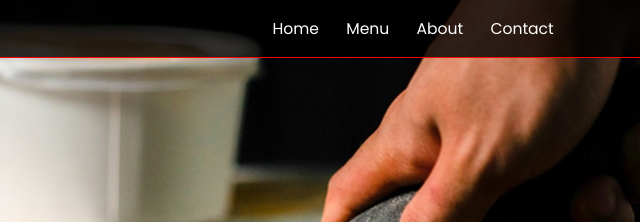
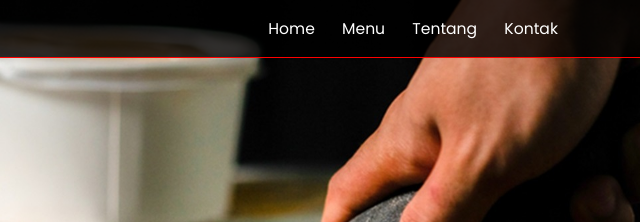
Before and after one commit to rifqimuzhaffar/Project-Basic, a plain HTML site: page index.html in a window 1280 px wide. Shown: the top 222 px of the page, 246-886 px from the left. Drawn offline with nearby package versions, Linux system fonts and the light colour scheme.

Commit message:
merubah tulisan menu about dan contact menjadi bahasa indo

```diff
--- a/index.html
+++ b/index.html
@@ -28,8 +28,8 @@
       <div class="navbar-nav">
         <a href="#home">Home</a>
         <a href="#menu">Menu</a>
-        <a href="#about">About</a>
-        <a href="#contact">Contact</a>
+        <a href="#about">Tentang</a>
+        <a href="#contact">Kontak</a>
       </div>
 
       <div class="navbar-extra">
@@ -73,7 +73,9 @@
       </div>
       <div class="social">
         <p>Follow US :</p>
-        <a href="https://www.instagram.com/rifqimuzhaf/"><i data-feather="instagram"></i></a>
+        <a href="https://www.instagram.com/rifqimuzhaf/"
+          ><i data-feather="instagram"></i
+        ></a>
         <a href="#"><i data-feather="youtube"></i></a>
         <a href="#"><i data-feather="facebook"></i></a>
         <a href="#"><i data-feather="twitter"></i></a>
```
